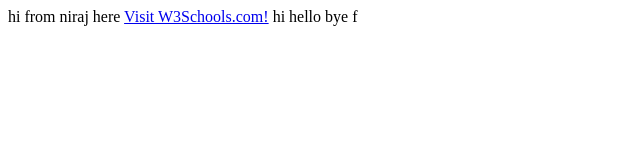
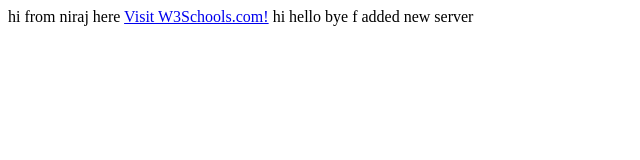
Before and after one commit to Nirajdiwan45/first, a plain HTML site: page index.html in a window 1280 px wide. Shown: the whole page, without its empty margins (0-640 px from the left). Drawn offline with Linux system fonts and the light colour scheme.

Commit message:
For jenkins

```diff
--- a/index.html
+++ b/index.html
@@ -4,3 +4,4 @@
 hello
 bye
 f
+added new server
```
